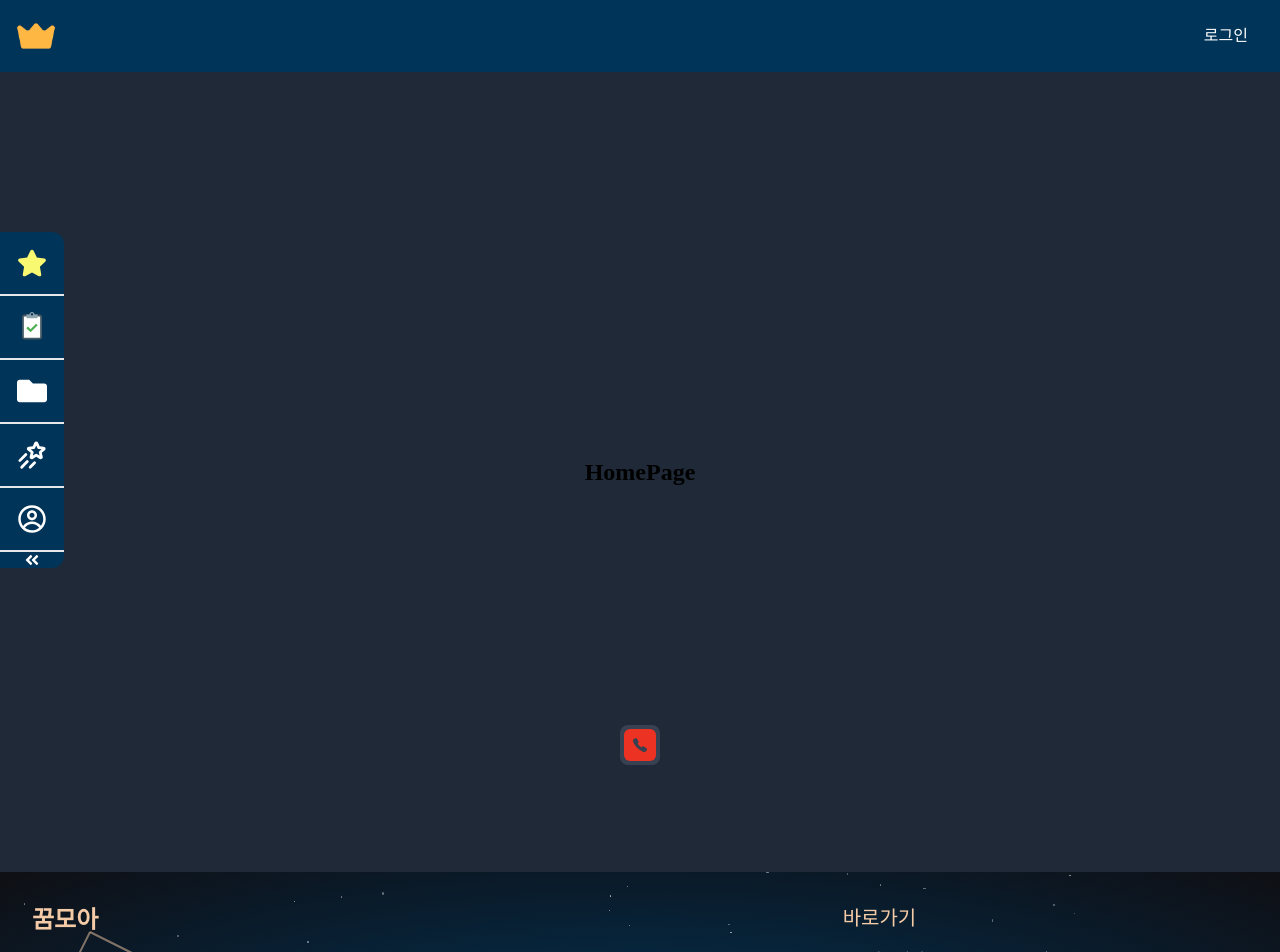
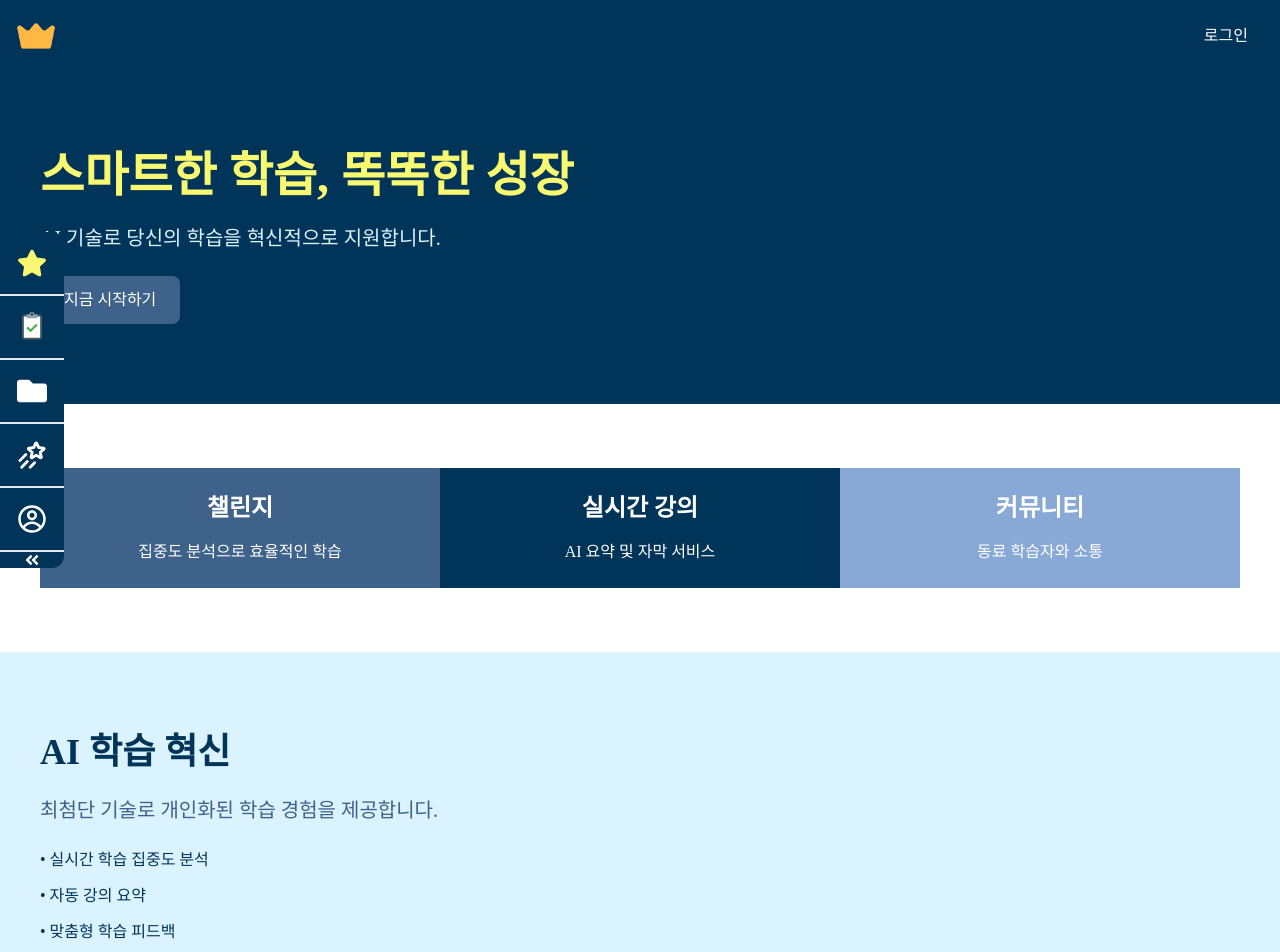
Before and after one commit to namgi2386/DreamMoA, a React (Vite) app: page / in a window 1280 px wide. Shown: the top 952 px of the page. Built offline with nearby package versions, Linux system fonts and the light colour scheme; a web font is replaced by a local one.

Commit message:
Feat: 메인 페이지

```diff
--- /dev/null
+++ b/src/components/home/AIFeatureSection.jsx
@@ -0,0 +1,24 @@
+const AIFeatureSection = () => {
+  return (
+    <div className="bg-[#DBF2FF] py-20 px-10 flex items-center">
+      <div className="w-1/2 space-y-6">
+        <h2 className="text-4xl font-bold text-[#003458]">
+          AI 학습 혁신
+        </h2>
+        <p className="text-xl text-[#3F628A]">
+          최첨단 기술로 개인화된 학습 경험을 제공합니다.
+        </p>
+        <ul className="space-y-3 text-[#003458]">
+          <li>• 실시간 학습 집중도 분석</li>
+          <li>• 자동 강의 요약</li>
+          <li>• 맞춤형 학습 피드백</li>
+        </ul>
+      </div>
+      <div className="w-1/2">
+        {/* AI 기능 시각화 */}
+      </div>
+    </div>
+  );
+};
+
+export default AIFeatureSection;
--- /dev/null
+++ b/src/components/home/MainHero.jsx
@@ -0,0 +1,22 @@
+const MainHero = () => {
+  return (
+    <div className="bg-[#003458] text-white py-20 px-10 flex items-center justify-between">
+      <div className="w-1/2 space-y-6">
+        <h1 className="text-5xl font-bold text-[#F9F871]">
+          스마트한 학습, 똑똑한 성장
+        </h1>
+        <p className="text-xl text-[#DBF2FF]">
+          AI 기술로 당신의 학습을 혁신적으로 지원합니다.
+        </p>
+        <button className="bg-[#3F628A] px-6 py-3 rounded-lg hover:bg-opacity-80 transition">
+          지금 시작하기
+        </button>
+      </div>
+      <div className="w-1/2 flex justify-end">
+        {/* 학습 이미지 또는 애니메이션 */}
+      </div>
+    </div>
+  );
+};
+
+export default MainHero;
--- /dev/null
+++ b/src/components/home/ServiceHighlight.jsx
@@ -0,0 +1,38 @@
+const ServiceHighlight = () => {
+  const services = [
+    {
+      title: '챌린지',
+      description: '집중도 분석으로 효율적인 학습',
+      color: '#3F628A'
+    },
+    {
+      title: '실시간 강의',
+      description: 'AI 요약 및 자막 서비스',
+      color: '#003458'
+    },
+    {
+      title: '커뮤니티',
+      description: '동료 학습자와 소통',
+      color: '#88A9D5'
+    }
+  ];
+
+  return (
+    <div className="py-16 px-10 bg-white">
+      <div className="flex justify-between">
+        {services.map((service, index) => (
+          <div
+            key={index}
+            className="w-1/3 p-6 text-center hover:shadow-lg transition"
+            style={{ backgroundColor: service.color, color: 'white' }}
+          >
+            <h3 className="text-2xl font-bold mb-4">{service.title}</h3>
+            <p>{service.description}</p>
+          </div>
+        ))}
+      </div>
+    </div>
+  );
+};
+
+export default ServiceHighlight;
--- a/src/pages/HomePage.jsx
+++ b/src/pages/HomePage.jsx
@@ -1,12 +1,13 @@
-import EndButton from '../components/challenge/finish/EndButton';
+import MainHero from '../components/home/MainHero';
+import ServiceHighlight from '../components/home/ServiceHighlight';
+import AIFeatureSection from '../components/home/AIFeatureSection';
 
 export default function HomePage() {
   return (
-    <>
-      <EndButton/>
-      <div className="min-h-screen w-full bg-gray-800 flex items-center justify-center">
-        <div className="text-2xl font-bold">HomePage</div>
-      </div>
-    </>
+    <div className="min-h-screen w-full">
+      <MainHero />
+      <ServiceHighlight />
+      <AIFeatureSection />
+    </div>
   );
-};
+}
```
